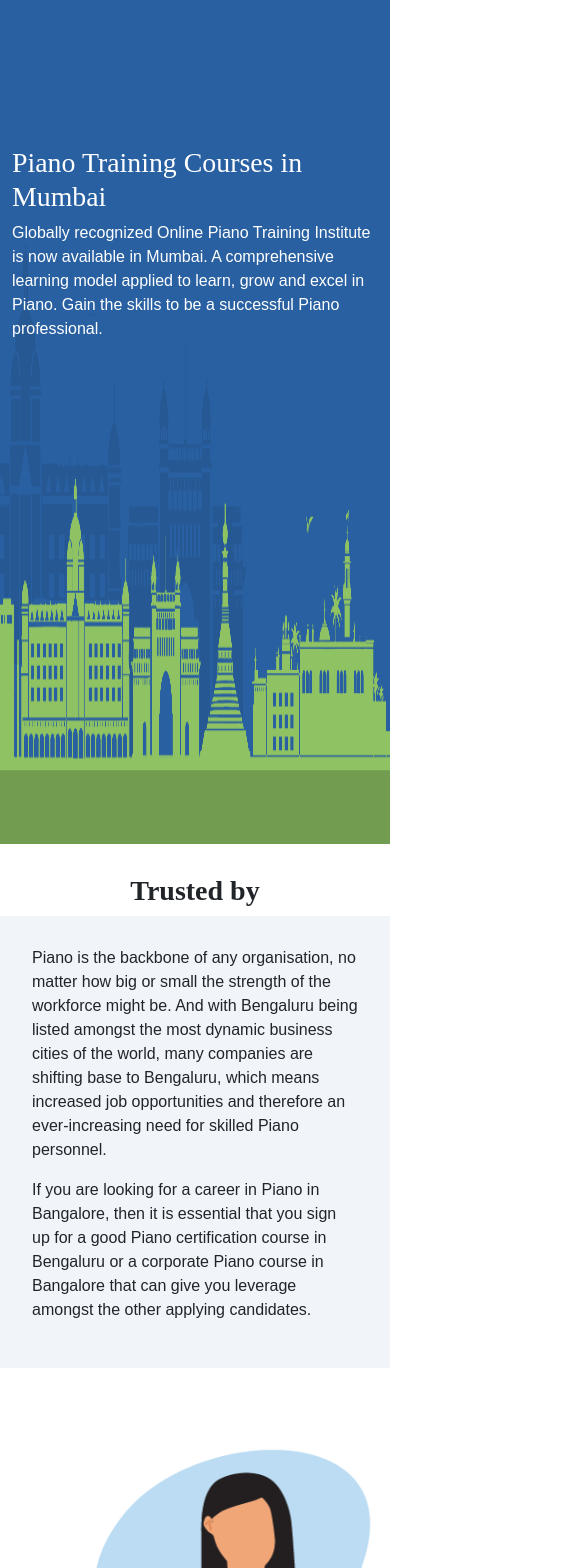
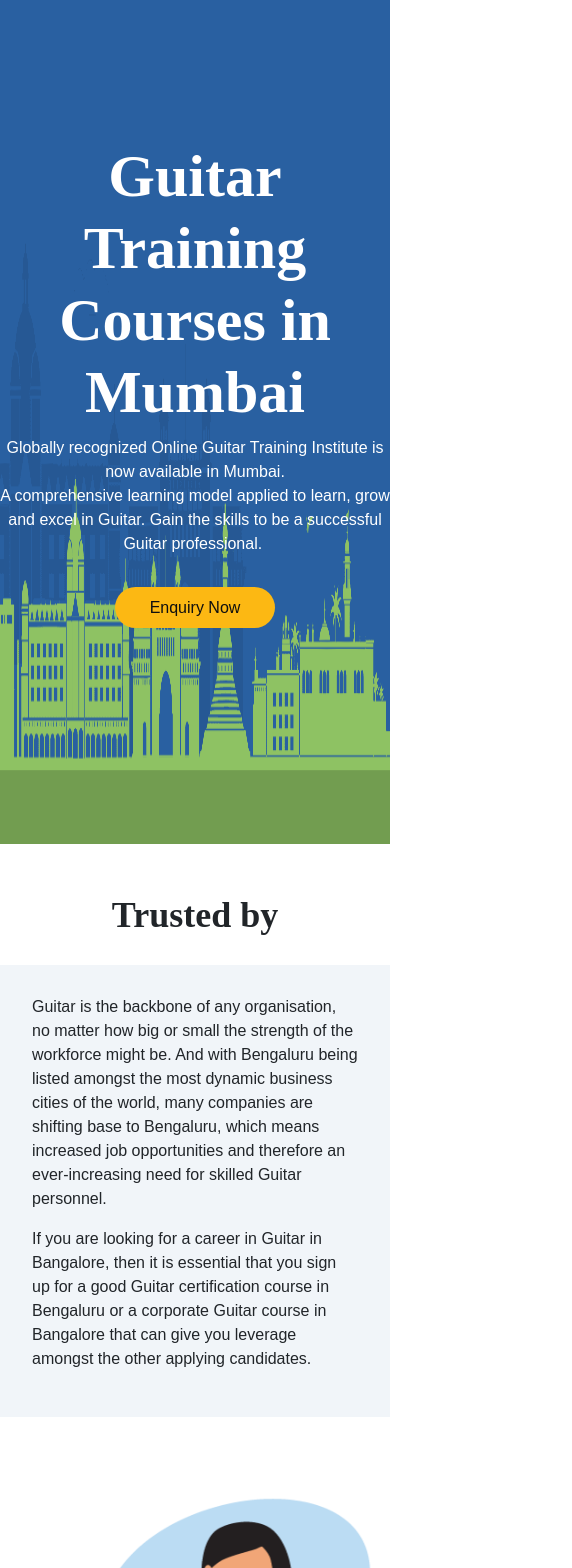
Before and after one commit to SANSKARTZAR/spardhalead, a Next.js app: page / in a window 390 px wide. Shown: the top 1568 px of the page, 572 px wide, since content can reach past the window. Built offline with nearby package versions, Linux system fonts and the light colour scheme.

Commit message:
today changes

```diff
--- a/src/app/component/spardhalead/BangaloreCours.js
+++ b/src/app/component/spardhalead/BangaloreCours.js
@@ -7,11 +7,10 @@ export default function BangaloreCours() {
             <section className="Bangalorecourses">
                 <div className="container">
                     <h1 className="section-title">Select Your Package</h1>
-                    <p className="para">Globally recognized Online Piano Training Institute is now available in Mumbai. A comprehensive learning model applied to learn, grow and excel in Piano. Gain the skills to be a successful Piano professional.&nbsp;</p>
+                    <p className="para">Globally recognized Online Guitar Training Institute is now available in Mumbai. A comprehensive learning model applied to learn, grow and excel in Guitar. Gain the skills to be a successful Guitar professional.&nbsp;</p>
 
                     <div className="row">
-                        <div className="col-lg-2 col-md-6 col-12"></div>
-                        <div className="col-lg-4 col-md-6 col-12">
+                        <div className="col-lg-6 col-md-6 col-12">
                             <div className="cars-section">
                                 <div className="package-cards">
                                     <div className="package-cards-month">
@@ -41,30 +40,33 @@ export default function BangaloreCours() {
 
                         </div>
 
-                        <div className="col-lg-4 col-md-6 col-12">
+                        <div className="col-lg-6 col-md-6 col-12">
                             <div className="cars-section">
                                 <div className="package-cards">
                                     <div className="package-cards-month">
-                                        <p className="monthscard">3 Months</p>
+                                        <p className="monthscard">3 Months</p> <p className="offdiv">Most Popular</p>
                                     </div>
                                     <ul className="mt-4 list-disc pl-8 text-sm leading-6 text-secondary">
                                         <li>Session duration: <span>30 Minutes each</span></li>
-                                        <li>No. of sessions: <span>24</span></li>
+                                        <li>No. of sessions: <span>48</span></li>
                                         <li>Format: <span>1:1 with Teacher</span></li>
                                     </ul>
                                     <div className="cards-price">
                                         <div>
-                                            <div className="packegeprice-inr">INR&nbsp;400/session</div>
-                                            <span className="packegeprice">INR 9,600/-</span>
+                                            <div className="packegeprice-inr">INR 380/session</div>
+                                            <span className="packegeprice">INR 18,240/-</span>
                                         </div>
                                         <div>
                                             <a href="/trial" target="_blank" title="" className="book-nowbtn">Book Now</a>
                                         </div>
                                     </div>
+                                    <div className="div-price">
+                                        <strike className="pricediv">INR&nbsp;19200</strike>
+                                        <p className="offdiv">5% OFF</p>
+                                    </div>
                                 </div>
                             </div>
                         </div>
-                        <div className="col-lg-2 col-md-6 col-12"></div>
                     </div>
                 </div>
             </section>
--- a/src/app/component/spardhalead/HerroBanner.js
+++ b/src/app/component/spardhalead/HerroBanner.js
@@ -3,16 +3,12 @@ export default function HerroBanner() {
     <>
       <section className="Herrobannerspardha">
         <div className="container">
-          <div className="row">
-            <div className="col-lg-6 col-md-6 col-12">
-              <div className="title-head">
-                <h1 className="herobanner-title">Piano Training Courses in Mumbai</h1>
-                <p className="herobanner-para">Globally recognized Online Piano Training Institute is now available in Mumbai. A comprehensive learning model applied to learn, grow and excel in Piano. Gain the skills to be a successful Piano professional.&nbsp;</p>
-              </div>
-            </div>
-            <div className="col-lg-6 col-md-6 col-12">
+          <div className="title-head">
+            <h1 className="herobanner-title">Guitar Training Courses in Mumbai</h1>
+            <p className="herobanner-para">Globally recognized Online Guitar Training Institute is now available in Mumbai.<br/> A comprehensive learning model applied to learn, grow and excel in Guitar. Gain the skills to be a successful Guitar professional.&nbsp;</p>
 
-            </div>
+            <br/>
+            <a className="herobanner-btn">Enquiry Now</a>
           </div>
         </div>
       </section>
--- a/src/app/component/spardhalead/HomePage.js
+++ b/src/app/component/spardhalead/HomePage.js
@@ -4,6 +4,7 @@ import CourseCertifications from "./CourseCertifications";
 import Courses from "./CoursesIn";
 import Footer from "./Footer";
 import HerroBanner from "./HerroBanner";
+import PraticeTool from "./PraticeTool";
 import TrustedBy from "./TrustedBy";
 
 export default function HomePage() {
@@ -15,6 +16,7 @@ export default function HomePage() {
       <BangaloreCours/>
       <Academyvideo/>
       <CourseCertifications/>
+      <PraticeTool/>
       <Footer/>
     </>
   );
--- /dev/null
+++ b/src/app/component/spardhalead/PraticeTool.js
@@ -0,0 +1,38 @@
+import Image from "next/image";
+
+
+import guitartuner from "@/app/assets/images/guitar-tuner.png";
+import metronome from "@/app/assets/images/metronome.png";
+import ukulele from "@/app/assets/images/guitar-tuner.png";
+
+export default function PraticeTool() {
+    return (
+        <>
+            <section className="praticetool">
+                <div className="container">
+                    <h2 className="section-title">Online Practise Tools For Learning Guitar Online</h2>
+                    <div className="row">
+                        <div className="col-lg-4 col-md-6 col-12">
+                            <div className="praticetool-cardtuner">
+                                <Image src={guitartuner.src} width="400" height="300" alt="many-cources" />
+                                <h2 className="praticetool-card">Guitar Tuner</h2>
+                            </div>
+                        </div>
+                        <div className="col-lg-4 col-md-6 col-12">
+                            <div className="praticetool-cardtuner">
+                                <Image src={metronome.src} width="400" height="300" alt="many-cources" />
+                                <h2 className="praticetool-card">Metronome</h2>
+                            </div>
+                        </div>
+                        <div className="col-lg-4 col-md-6 col-12">
+                            <div className="praticetool-cardtuner">
+                                <Image src={ukulele.src} width="400" height="300" alt="many-cources" />
+                                <h2 className="praticetool-card">Ukulele Tuner</h2>
+                            </div>
+                        </div>
+                    </div>
+                </div>
+            </section>
+        </>
+    );
+}
--- a/src/app/component/spardhalead/TrustedBy.js
+++ b/src/app/component/spardhalead/TrustedBy.js
@@ -10,8 +10,8 @@ export default function TrustedBy() {
 
                 <div className="trustby-text">
                     <div className="container">
-                        <p>Piano is the backbone of any organisation, no matter how big or small the strength of the workforce might be. And with Bengaluru being listed amongst the most dynamic business cities of the world, many companies are shifting base to Bengaluru, which means increased job opportunities and therefore an ever-increasing need for skilled Piano personnel.</p>
-                        <p>If you are looking for a career in Piano in Bangalore, then it is essential that you sign up for a good Piano certification course in Bengaluru or a corporate Piano course in Bangalore that can give you leverage amongst the other applying candidates.</p>
+                        <p>Guitar is the backbone of any organisation, no matter how big or small the strength of the workforce might be. And with Bengaluru being listed amongst the most dynamic business cities of the world, many companies are shifting base to Bengaluru, which means increased job opportunities and therefore an ever-increasing need for skilled Guitar personnel.</p>
+                        <p>If you are looking for a career in Guitar in Bangalore, then it is essential that you sign up for a good Guitar certification course in Bengaluru or a corporate Guitar course in Bangalore that can give you leverage amongst the other applying candidates.</p>
                     </div>
                 </div>
             </section>
--- a/src/app/globals.css
+++ b/src/app/globals.css
@@ -24,8 +24,9 @@ a:hover {
 .section-title {
     text-align: center;
     font-family: Playfair Display, serif;
-    font-weight: bold;
-    font-size: 28px;
+    font-weight: 700;
+    font-size: 2.25rem;
+    padding: 20px 0;
 }
 
 .para {
@@ -45,14 +46,44 @@ a:hover {
 .herobanner-title {
     color: #fff;
     font-family: Playfair Display, serif;
+    font-size: 3.75rem;
+    font-weight: 700;
 }
 
 .herobanner-para {
     color: #fff;
+    font-size: 1rem;
 }
 
 .title-head {
-    padding-top: 40%;
+    width: 100%;
+    height: auto;
+    position:absolute;
+    top: 45%;
+    left: 50%;
+    transform: translate(-50%,-50%);
+    -ms-transform: translate(-50%,-50%);
+    -webkit-transform: translate(-50%,-50%);
+    text-align: center;
+}
+.herobanner-btn {
+    background-color: #FCB813;
+    border-radius: 100px;
+    margin: 0 5px;
+    padding: 12px 35px;
+    outline: none;
+    color: #0f0f0f;
+    font-size: 1rem;
+    font-weight: 400;
+    line-height: 1.4;
+    text-align: center;
+    text-decoration: none;
+    margin: 20px 0;
+}
+.herobanner-btn:hover {
+    color: #fff;
+    border: 1px solid #fff;
+    background-color: transparent;
 }
 
 /* //_____________Herrobanner__end________________// */
@@ -112,11 +143,14 @@ a:hover {
     color: #fff;
     padding: 5px 15px;
     font-weight: bold;
+    margin: 0;
 }
 
 .package-cards-month {
-    width: 30%;
+    /* width: 30%; */
     text-align: center;
+    display: flex;
+    align-items: center;
 }
 
 .packegeprice {
@@ -127,6 +161,20 @@ a:hover {
 .cards-price {
     display: flex;
     justify-content: space-between;
+}
+.div-price{
+    display: flex;
+    align-items: center;
+}
+.pricediv {
+    font-size: 12px;
+}
+.offdiv{
+    font-size: 12px;
+    background-color: #dbeaef;
+    padding: 5px 10px;
+    margin: 0 20px;
+    border-radius: 50px;
 }
 
 .packegeprice-inr {
@@ -210,3 +258,25 @@ a:hover {
 .certif-coursers {
     padding: 40px 0;
 }
+
+
+/* --------------------pratice tool----------- */
+
+.praticetool-head{
+    text-align: center;
+    font-weight: bold;
+}
+.praticetool-card{
+    text-align: center;
+    font-weight: bold;
+    font-family: Playfair Display, serif;
+    font-size: 24px;
+}
+
+.praticetool-cardtuner{
+    text-align: center;
+}
+
+.praticetool{
+    padding: 30px 0;
+}
```
Also changed, not shown: src/app/component/spardhalead/AcademyVideo.js (+11 -7 lines), src/app/component/spardhalead/CourseCertifications.js (+4 -8 lines), src/app/component/spardhalead/CoursesIn.js (+6 -6 lines), src/app/assets/images/New Text Document.txt (added), src/app/assets/images/guitar-tuner.png (added), src/app/assets/images/metronome.png (added).
